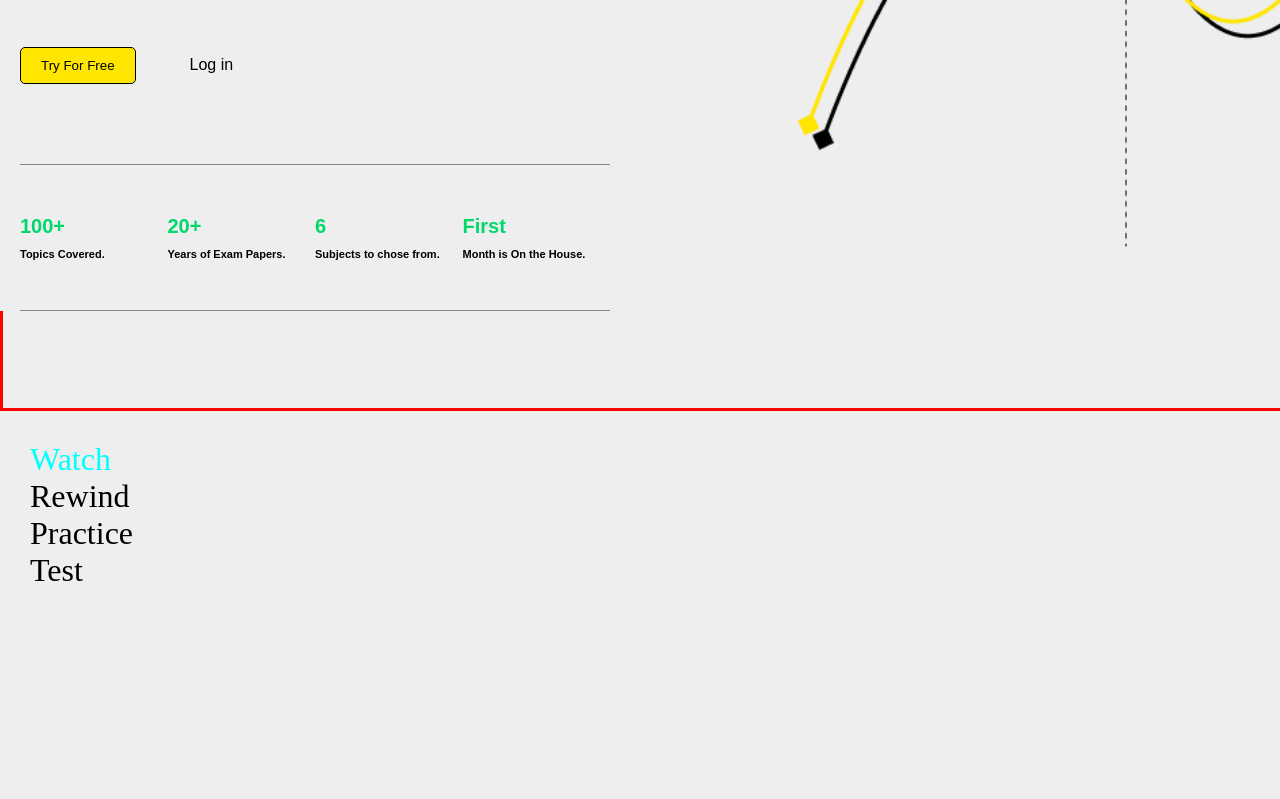
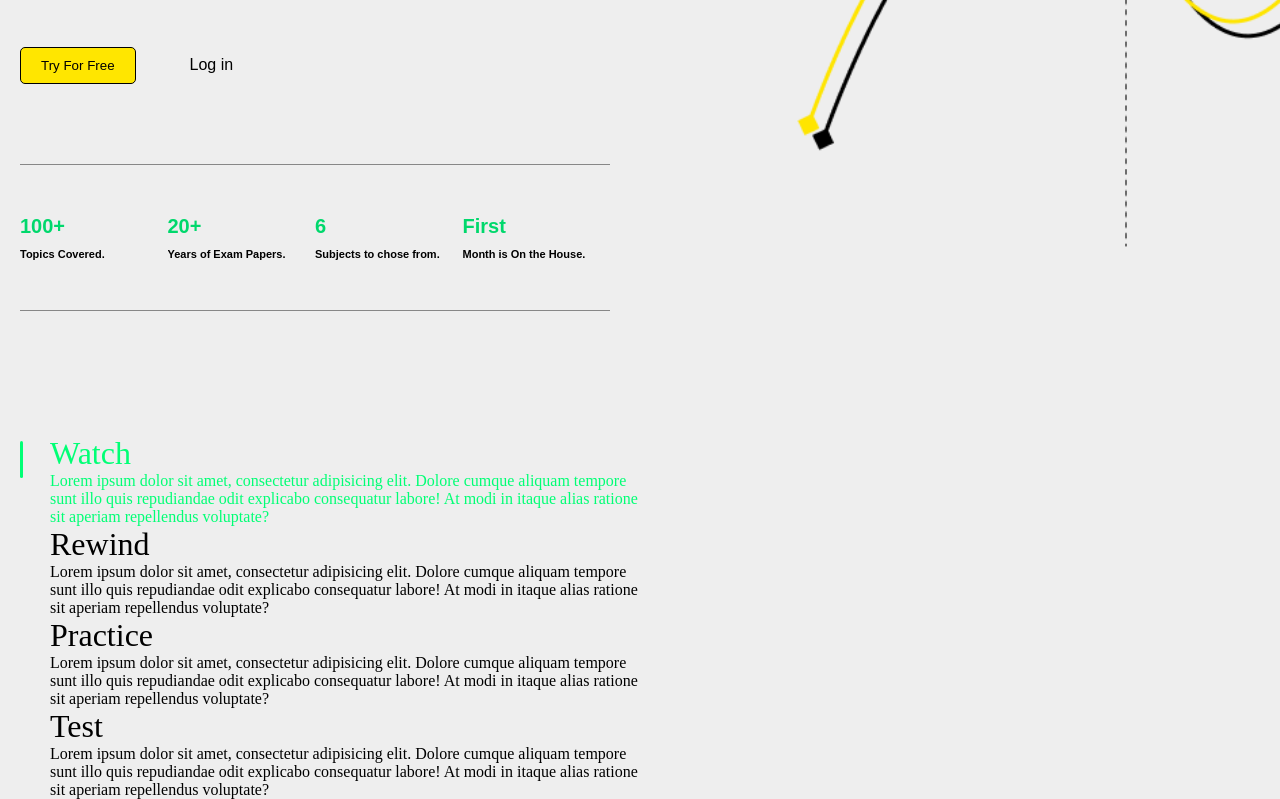
Before and after one commit to mikeyfennelly1/points-lab, a plain HTML site: page pointsLab-codeContents/index.html in a window 1280 px wide. Shown: the part 609-1408 px from the top of the page. Before the commit the page ends 1228 px from the top, so only its background shows below. Drawn offline with Linux system fonts and the light colour scheme.

Commit message:
began tabs design (however still isues with display on click)

```diff
--- a/pointsLab-codeContents/index.js
+++ b/pointsLab-codeContents/index.js
@@ -2,13 +2,17 @@
 const banner = document.querySelector('.banner');
 const navbar = document.querySelector('.topnav');
 const mainLandingContent = document.querySelector('.contentLeft');
+const mainHeight = banner.offsetHeight + navbar.offsetHeight + mainLandingContent.offsetHeight;
 const heightAdjuster = document.querySelector('.heightAdjuster');
-const mainHeight = banner.offsetHeight + navbar.offsetHeight + mainLandingContent.offsetHeight;
 
-console.log(mainHeight);
 
 heightAdjuster.style.height = mainHeight + "px";
 
+let line = document.querySelector('.line');
+line.style.top = heightAdjuster.offsetHeight + 130 + "px";
+
+console.log('heightAdjuster: ' + heightAdjuster.offsetHeight);
+console.log('line.style.top: ' + line.style.top);
 
 // tabs feature
 
@@ -20,10 +24,10 @@ tabs.forEach((tab, index)=> {
         tabs.forEach(tab=>{tab.classList.remove('active')});
         tab.classList.add('active');
 
-
         var line = document.querySelector('.line');
         line.style.height = e.target.offsetHeight + "px"
-        line.style.top = e.target.offsetTop + "px"
+        line.style.top = e.target.offsetTop + "px";
+        console.log(line.style.height);
 
         all_content.forEach(content=>{content.classList.remove('active')})
         all_content[index].classList.add('active');
--- a/pointsLab-codeContents/index.scss
+++ b/pointsLab-codeContents/index.scss
@@ -161,9 +161,8 @@ $primaryYellow: #FFE600;
 
     .heightAdjuster {
         // background-color: red;
-        border: 3px solid red;
         width: 100vw;
-        height: 90vh;
+        height: 90vh; // this is adjusted in index.js regardless
     }
 
     .cardsContainer {
@@ -176,7 +175,7 @@ $primaryYellow: #FFE600;
     }
 
     .active {
-        color: aqua;
+        color: $primaryTeal;
     }
 
     .tab_box {
@@ -187,19 +186,26 @@ $primaryYellow: #FFE600;
     }
 
     .container {
-        padding: 30px;
+        padding-left: 50px;
+        padding-top: 30px;
+        max-width: 600px;
     }
 
     .line {
         position: absolute;
-        top: 100vh;
+        top: 0;
         left: 20px;
-        width: 5px;
-        height: 25px;
-        background-color: aqua;
+        width: 3px;
+        height: 37px;
+        border-radius: 5px;
+        background-color: $primaryTeal;
         transition: all .15s ease-in-out;
     }
 
-    .content {
+    .content .active{
+        display: block;
+    }
+
+    .content .inactive {
         display: none;
     }
```
Also changed, not shown: pointsLab-codeContents/index.css, 1 other file.
